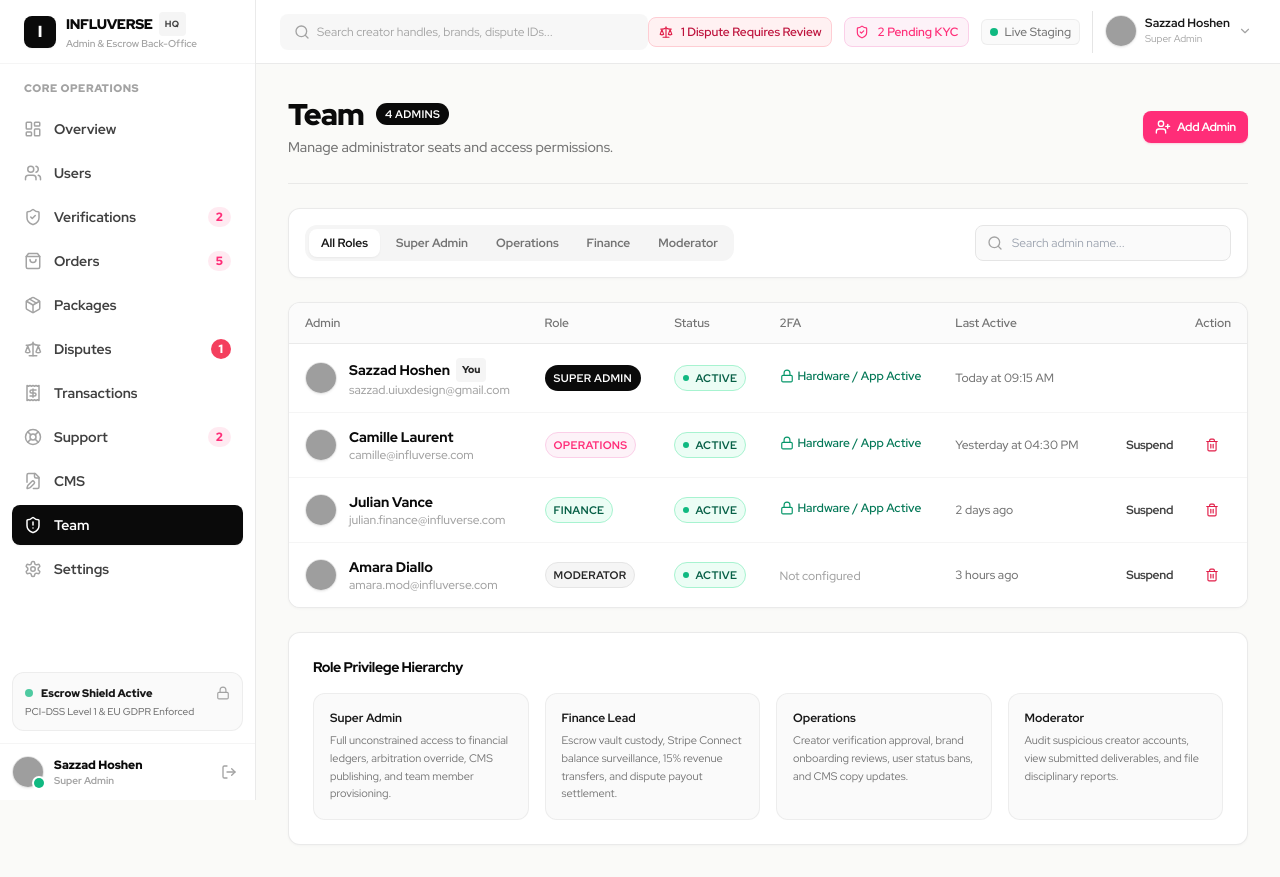
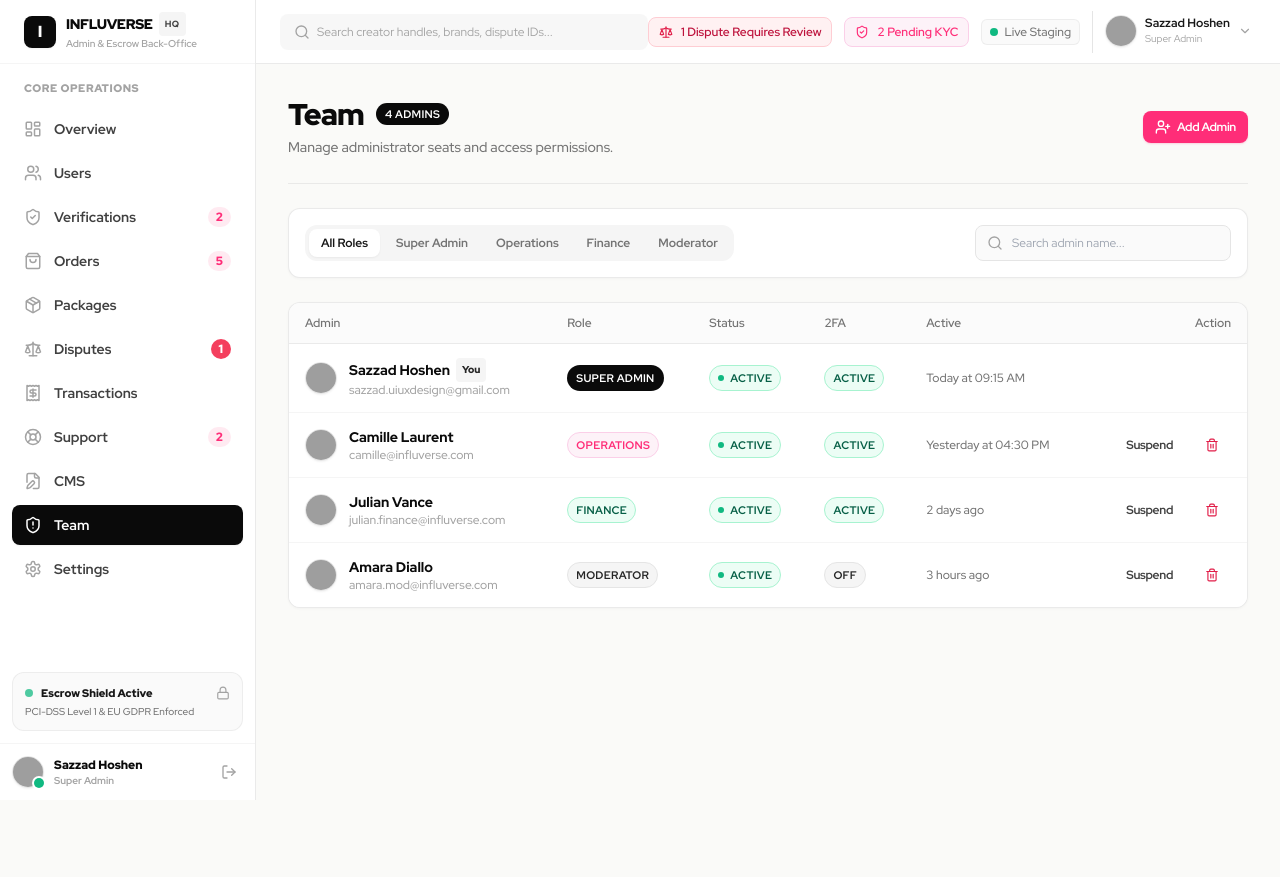
Before and after one commit to BeingSazzad/Influencer-Dashboard, a React (Vite) app: page /team in a window 1280 px wide. After the commit the page ends 800 px from the top, so only its background shows below. Built offline with nearby package versions, Linux system fonts and the light colour scheme; grey boxes are pictures that could not be loaded; a web font is replaced by a local one.

Commit message:
refactor(team): remove role privilege hierarchy clutter and streamline 2FA badge

```diff
--- a/src/pages/dashboard/TeamPage.tsx
+++ b/src/pages/dashboard/TeamPage.tsx
@@ -18,14 +18,9 @@ import { Badge } from '@/components/ui/Badge';
 import { Avatar } from '@/components/ui/Avatar';
 import { Modal } from '@/components/ui/Modal';
 import {
-  ShieldAlert,
   UserPlus,
-  ShieldCheck,
-  KeyRound,
   Trash2,
-  Lock,
   Search,
-  CheckCircle,
 } from 'lucide-react';
 
 export const TeamPage: React.FC = () => {
@@ -152,7 +147,7 @@ export const TeamPage: React.FC = () => {
               <TableHead>Role</TableHead>
               <TableHead>Status</TableHead>
               <TableHead>2FA</TableHead>
-              <TableHead>Last Active</TableHead>
+              <TableHead>Active</TableHead>
               <TableHead className="text-right">Action</TableHead>
             </TableRow>
           </TableHeader>
@@ -193,16 +188,12 @@ export const TeamPage: React.FC = () => {
                 </TableCell>
 
                 <TableCell>
-                  {member.twoFactorEnabled ? (
-                    <span className="inline-flex items-center gap-1 text-xs text-emerald-700 font-semibold">
-                      <Lock className="w-3.5 h-3.5 text-emerald-600" />
-                      Hardware / App Active
-                    </span>
-                  ) : (
-                    <span className="inline-flex items-center gap-1 text-xs text-neutral-400">
-                      Not configured
-                    </span>
-                  )}
+                  <Badge
+                    variant={member.twoFactorEnabled ? 'success' : 'neutral'}
+                    size="sm"
+                  >
+                    {member.twoFactorEnabled ? 'Active' : 'Off'}
+                  </Badge>
                 </TableCell>
 
                 <TableCell className="text-neutral-500 text-xs">
@@ -234,37 +225,6 @@ export const TeamPage: React.FC = () => {
             ))}
           </TableBody>
         </Table>
-      </Card>
-
-      {/* Role Authority Guide (RBAC Matrix) */}
-      <Card className="p-6">
-        <CardTitle className="text-sm">Role Privilege Hierarchy</CardTitle>
-        <div className="grid grid-cols-1 md:grid-cols-4 gap-4 mt-4 text-xs">
-          <div className="p-4 rounded-xl bg-neutral-50 border border-neutral-200/60 space-y-1.5">
-            <span className="font-bold text-neutral-900">Super Admin</span>
-            <p className="text-neutral-500 text-[11px] leading-relaxed">
-              Full unconstrained access to financial ledgers, arbitration override, CMS publishing, and team member provisioning.
-            </p>
-          </div>
-          <div className="p-4 rounded-xl bg-neutral-50 border border-neutral-200/60 space-y-1.5">
-            <span className="font-bold text-neutral-900">Finance Lead</span>
-            <p className="text-neutral-500 text-[11px] leading-relaxed">
-              Escrow vault custody, Stripe Connect balance surveillance, 15% revenue transfers, and dispute payout settlement.
-            </p>
-          </div>
-          <div className="p-4 rounded-xl bg-neutral-50 border border-neutral-200/60 space-y-1.5">
-            <span className="font-bold text-neutral-900">Operations</span>
-            <p className="text-neutral-500 text-[11px] leading-relaxed">
-              Creator verification approval, brand onboarding reviews, user status bans, and CMS copy updates.
-            </p>
-          </div>
-          <div className="p-4 rounded-xl bg-neutral-50 border border-neutral-200/60 space-y-1.5">
-            <span className="font-bold text-neutral-900">Moderator</span>
-            <p className="text-neutral-500 text-[11px] leading-relaxed">
-              Audit suspicious creator accounts, view submitted deliverables, and file disciplinary reports.
-            </p>
-          </div>
-        </div>
       </Card>
 
       {/* Add Administrator Modal */}
```
